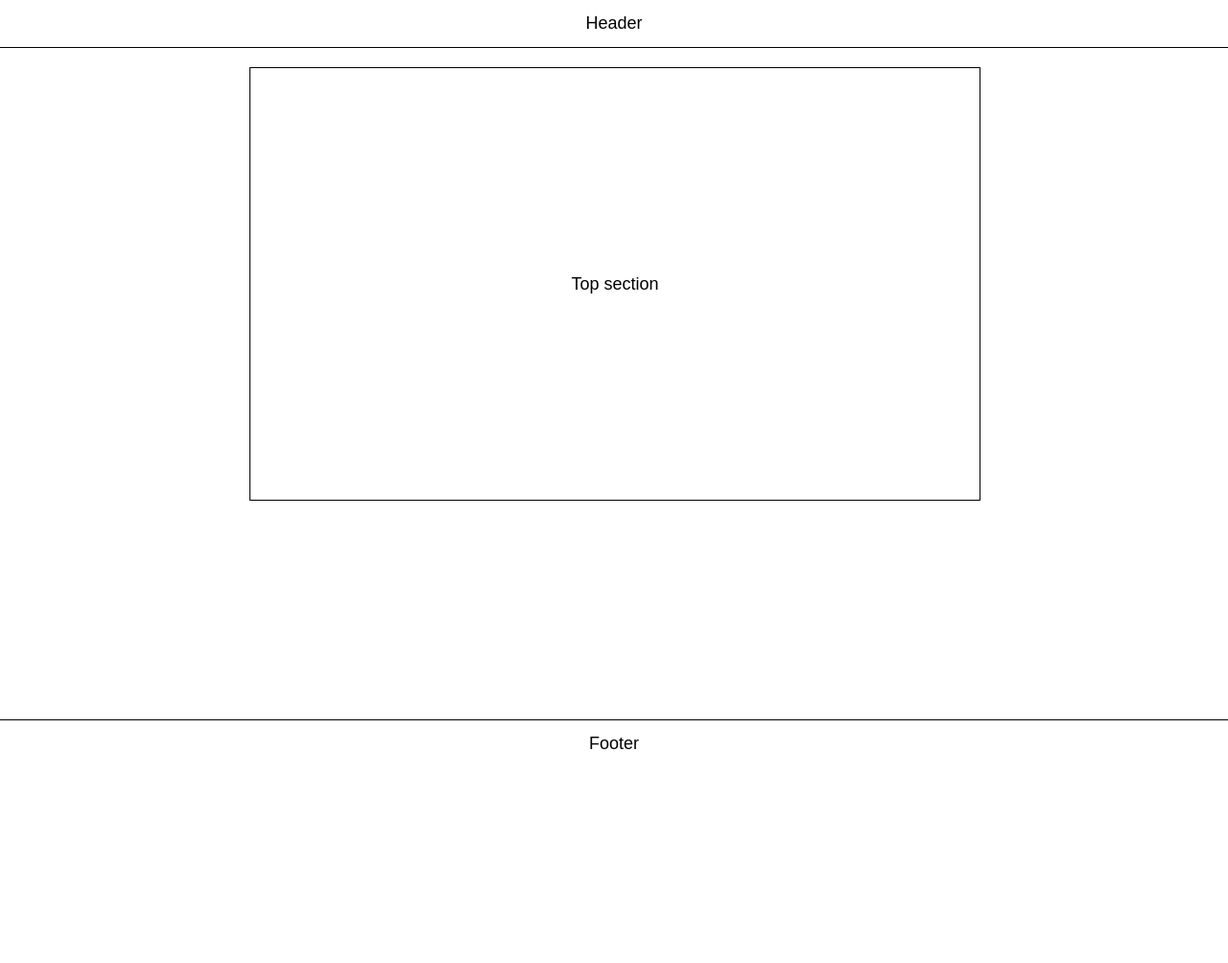
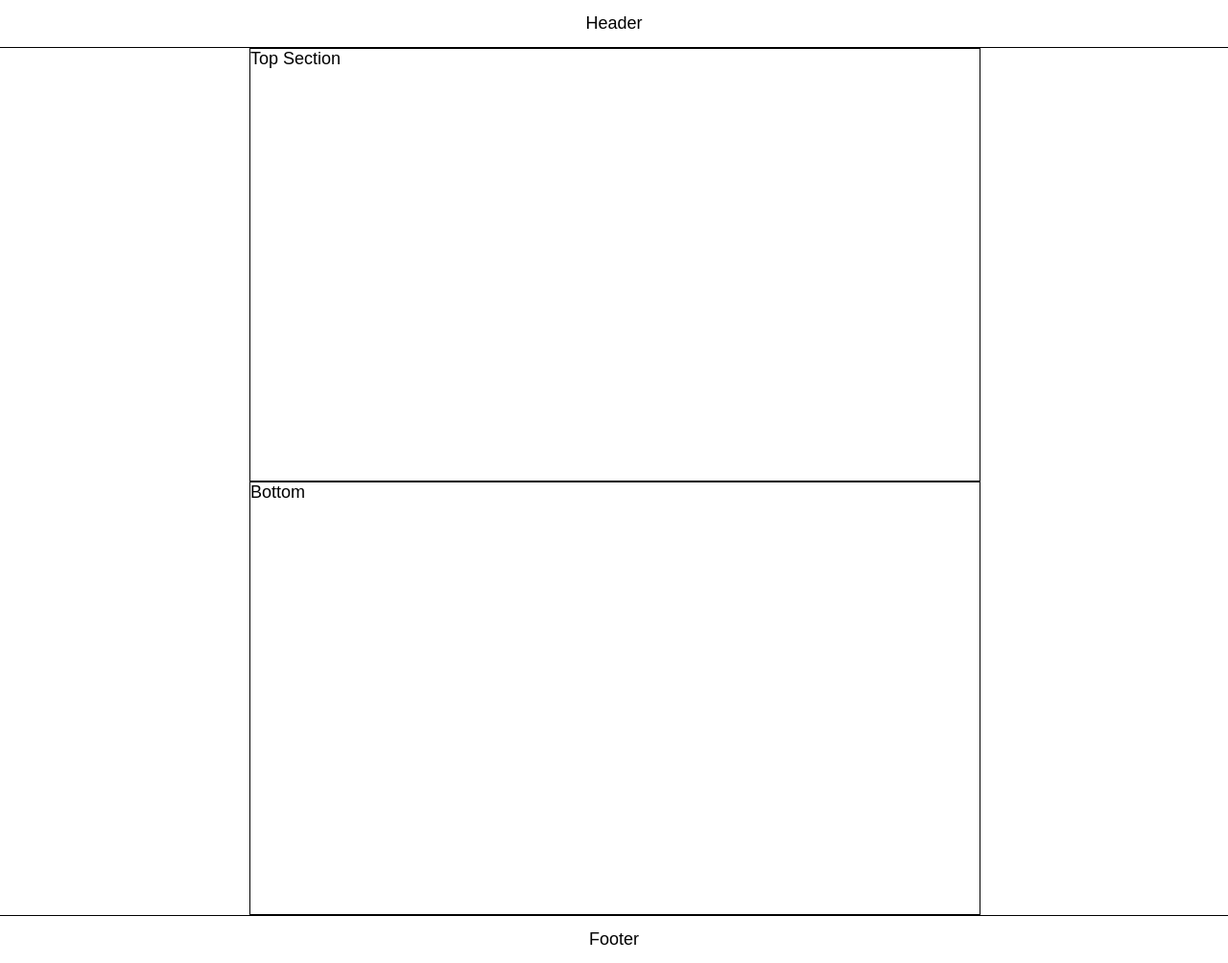
Before and after one commit to ooloo-io/github-flow-fhva29, a website: page src/index.html in a window 1280 px wide. Shown: the whole page at 96% size. Before the commit the page ends 800 px from the top, so only its background shows below. Drawn offline with nearby package versions, Linux system fonts and the light colour scheme.

Commit message:
Add bottom section

```diff
--- a/src/index.html
+++ b/src/index.html
@@ -18,7 +18,10 @@
   </header>
   <main class="content">
     <section class="section">
-      Top section
+      Top Section
+    </section>
+    <section class="section">
+      Bottom <Section></Section>
     </section>
   </main>
   <footer class="footer">
--- a/src/styles.css
+++ b/src/styles.css
@@ -24,12 +24,19 @@ body {
   width: 760px;
   max-width: 100%;
   margin: auto;
+<<<<<<< HEAD
   padding: 20px;
+=======
+>>>>>>> 2f3c64a (Add bottom section)
 }
 
 .section {
   height: 450px;
   width: 100%;
+<<<<<<< HEAD
+=======
+  margin-top: 20px;
+>>>>>>> 2f3c64a (Add bottom section)
   display: flex;
   justify-content: center;
   align-items: center;
```
